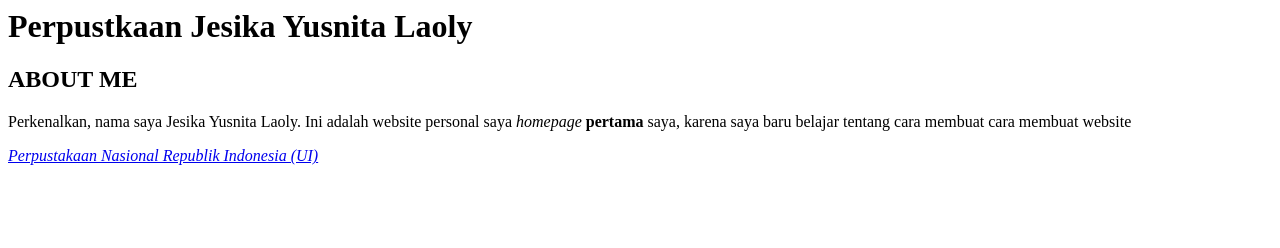
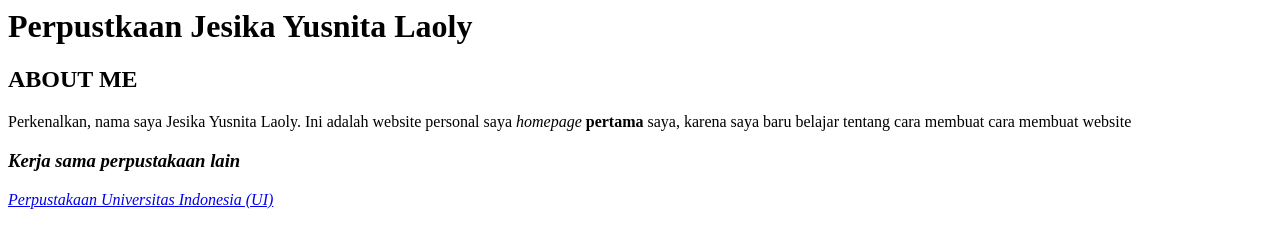
Before and after one commit to JesikaYusnitaLaoly/JesikaYusnitaLaoly, a plain HTML site: page index.html in a window 1280 px wide. Drawn offline with Linux system fonts and the light colour scheme.

Commit message:
Update index.html

```diff
--- a/index.html
+++ b/index.html
@@ -12,4 +12,5 @@ cara membuat cara membuat website <b><i></b>
 </p>
 </body>
 </html> <!--akhir dokumen HTML -->
-<a href="https://www.perpusnas.go.id/">Perpustakaan Nasional Republik Indonesia (UI)</a)
+<h3>Kerja sama perpustakaan lain</h3>
+<a href="https://www.perpusnas.go.id/">Perpustakaan Universitas Indonesia (UI)</a)
```
